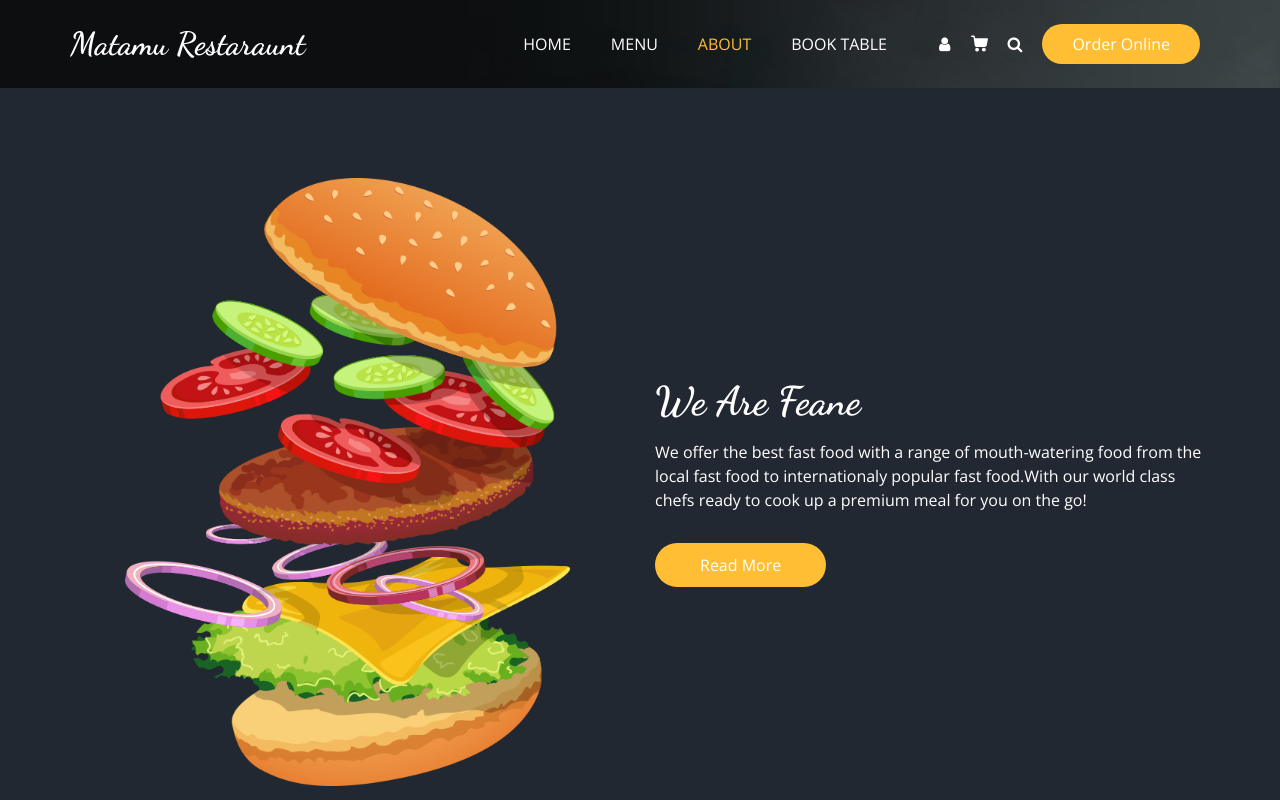
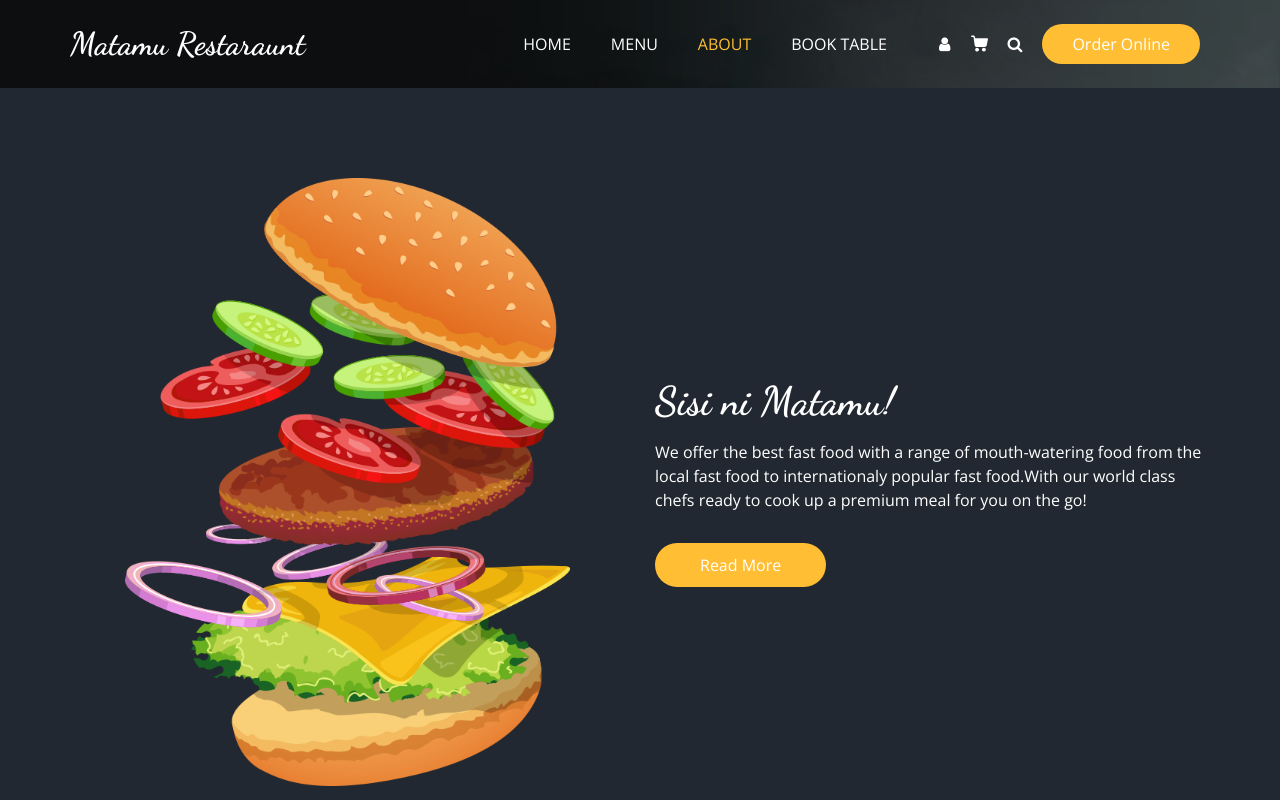
Before and after one commit to un1dhir/Matamu-restaraunt, a plain HTML site: page about.html in a window 1280 px wide. Shown: the top 800 px of the page. Drawn offline with nearby package versions, Linux system fonts and the light colour scheme; some packages are replaced by stand-ins of ours.

Commit message:
second commit

```diff
--- a/about.html
+++ b/about.html
@@ -156,7 +156,7 @@
           <div class="detail-box">
             <div class="heading_container">
               <h2>
-                We Are Feane
+                Sisi ni Matamu!
               </h2>
             </div>
             <p>
```
